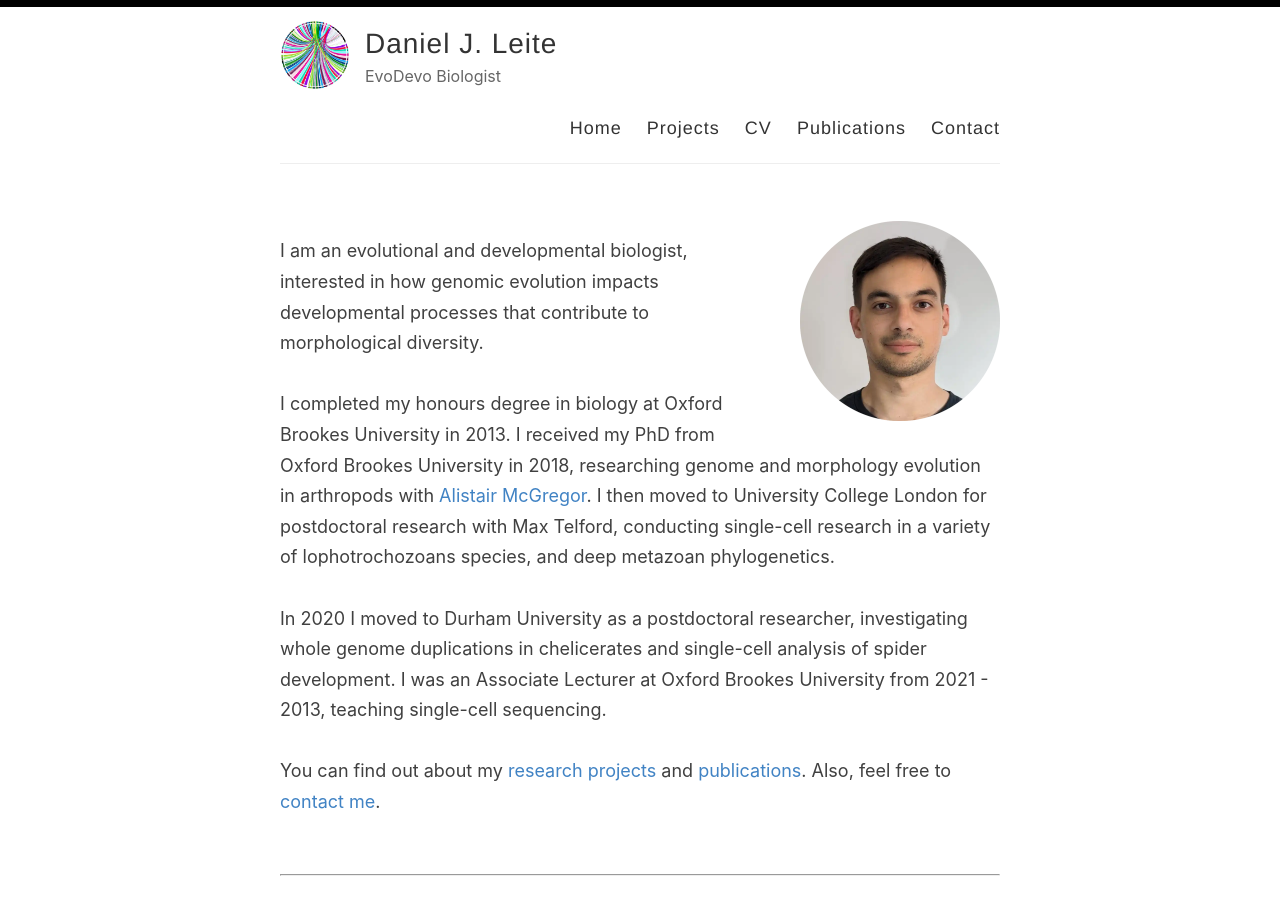
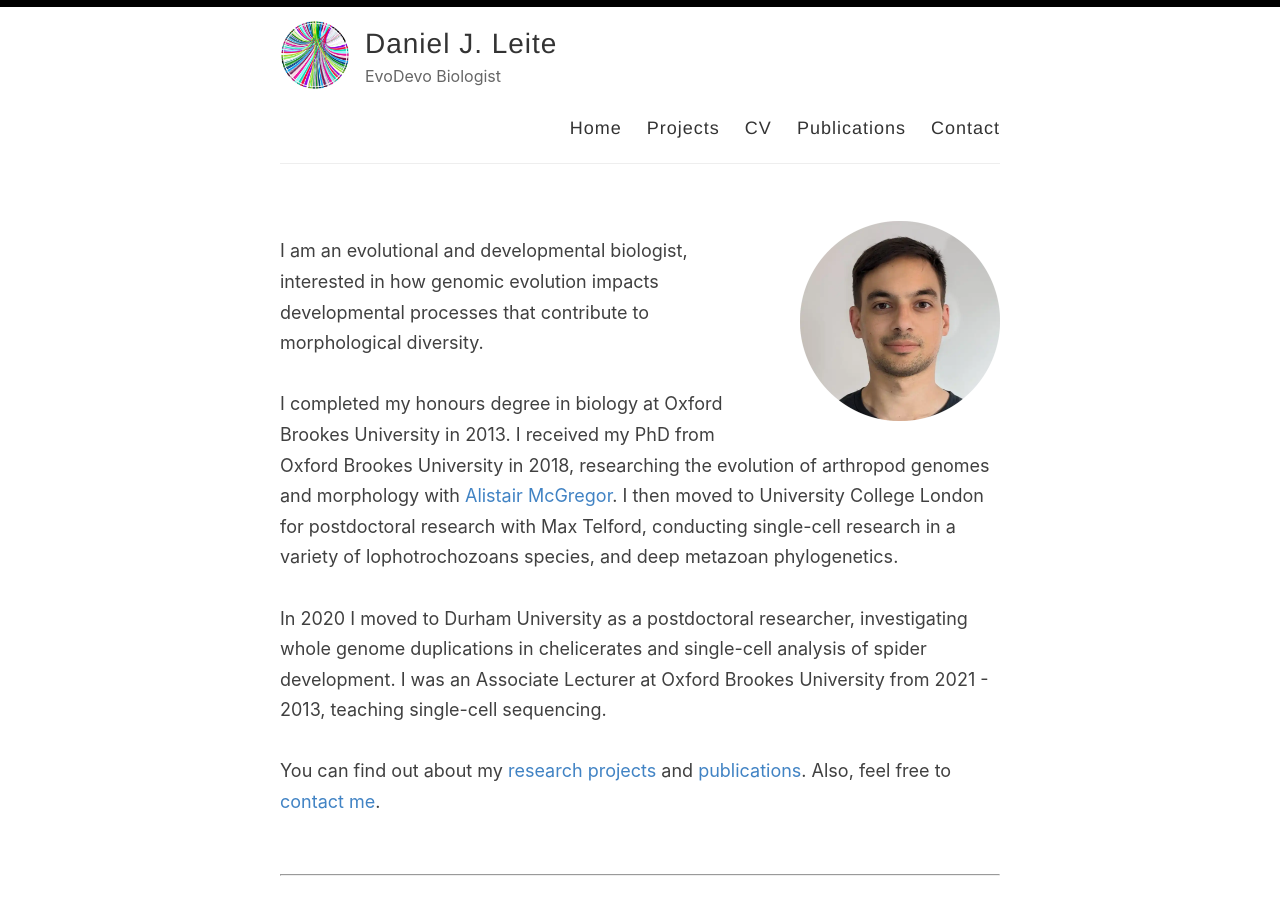
Before and after one commit to djleite/djleite.github.io, a Jekyll site: the page built from index.html, in a window 1280 px wide and 900 px high. Built offline with Jekyll 4.4.1, drawn with Linux system fonts in a browser that asks for light colours; the list of posts is cut into pages by our own code.

Commit message:
home update

```diff
--- a/index.html
+++ b/index.html
@@ -15,7 +15,7 @@
     <p style="text-align: left;">
       I am an evolutional and developmental biologist, interested in how genomic evolution impacts developmental processes that contribute to morphological diversity.
       <br><br>
-      I completed my honours degree in biology at Oxford Brookes University in 2013. I received my PhD from Oxford Brookes University in 2018, researching genome and morphology evolution in arthropods with <a href="https://mcgregor-evo-devo-lab.net/" target="_blank" rel="noopener noreferrer">Alistair McGregor</a>. I then moved to University College London for postdoctoral research with Max Telford, conducting single-cell research in a variety of lophotrochozoans species, and deep metazoan phylogenetics.
+      I completed my honours degree in biology at Oxford Brookes University in 2013. I received my PhD from Oxford Brookes University in 2018, researching the evolution of arthropod genomes and morphology with <a href="https://mcgregor-evo-devo-lab.net/" target="_blank" rel="noopener noreferrer">Alistair McGregor</a>. I then moved to University College London for postdoctoral research with Max Telford, conducting single-cell research in a variety of lophotrochozoans species, and deep metazoan phylogenetics.
       <br><br>
       In 2020 I moved to Durham University as a postdoctoral researcher, investigating whole genome duplications in chelicerates and single-cell analysis of spider development. I was an Associate Lecturer at Oxford Brookes University from 2021 - 2013, teaching single-cell sequencing.
       <br><br>
```
